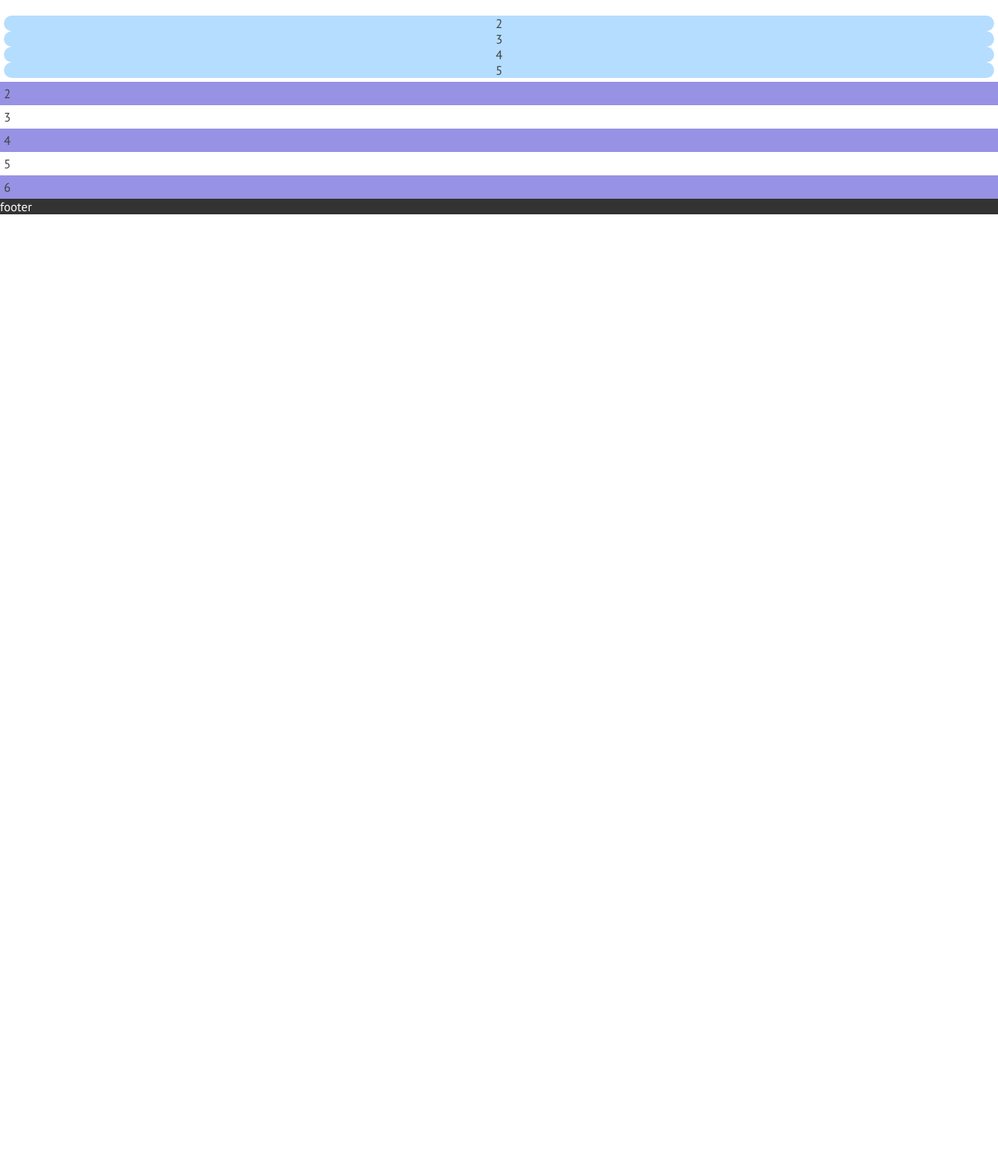
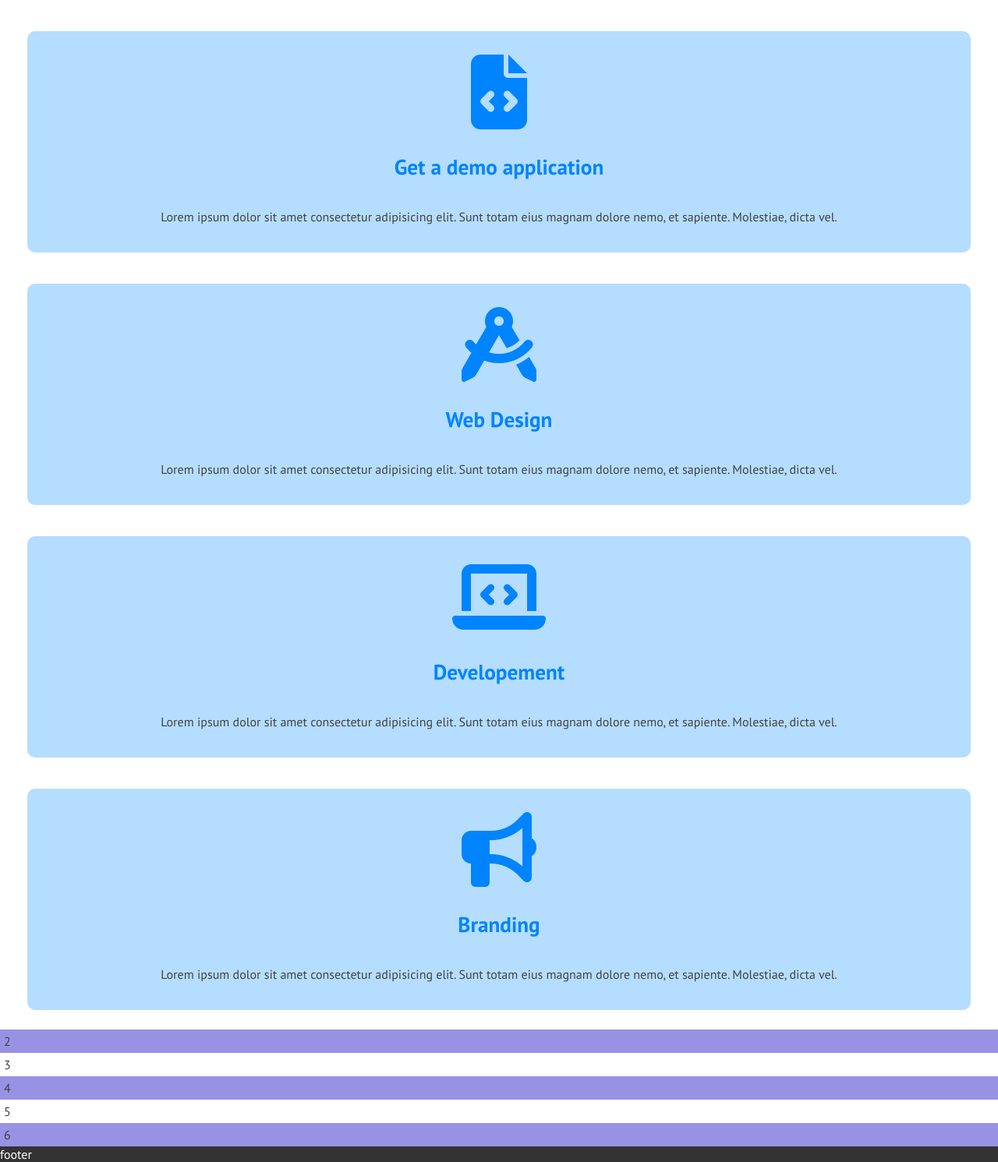
Before and after one commit to leonardomastrangelo/htmlcss-responsive-layout, a plain HTML site: page index.html in a window 1280 px wide. Shown: the part 1671-3162 px from the top of the page at 78% size. Before the commit the page ends 1946 px from the top, so only its background shows below. Drawn offline with Linux system fonts and the light colour scheme.

Commit message:
completed section #intro

```diff
--- a/css/style.css
+++ b/css/style.css
@@ -176,6 +176,11 @@ main
     position: relative;
     top: 30px;
 }
+.icon
+{
+    font-size: 6em;
+    color: var(--color-secondary-color);
+}
 
 /*
 FOOTER
--- a/index.html
+++ b/index.html
@@ -30,8 +30,11 @@
         </nav>
     </header>
     <main>
+
         <section id="intro">
             <div class="container">
+
+                <!-- colonna 1 -->
                 <div class="col px-30 py-20">
                     <div class="card bg-intro br-small px-30 py-30">
                         <div class="content">
@@ -52,24 +55,52 @@
                         </div>
                     </div>
                 </div>
-                <div class="col">
-                    <div class="card bg-intro br-small txt-center">
-                        2
+
+                <!-- colonna 2 -->
+                <div class="col px-30 py-20">
+                    <div class="card bg-intro br-small txt-center px-30 py-30">
+
+                        <i class="fa-solid fa-file-code icon"></i>
+
+                        <h3 class="txt-secondary py-30">Get a demo application</h3>
+
+                        <p class="line-h">Lorem ipsum dolor sit amet consectetur adipisicing elit. Sunt totam eius magnam dolore nemo, et sapiente. Molestiae, dicta vel.</p>
                     </div>
                 </div>
-                <div class="col">
-                    <div class="card bg-intro br-small txt-center">
-                        3
+
+                <!-- colonna 3 -->
+                <div class="col px-30 py-20">
+                    <div class="card bg-intro br-small txt-center px-30 py-30">
+
+                        <i class="fa-solid fa-compass-drafting icon"></i>
+
+                        <h3 class="txt-secondary py-30">Web Design</h3>
+
+                        <p class="line-h">Lorem ipsum dolor sit amet consectetur adipisicing elit. Sunt totam eius magnam dolore nemo, et sapiente. Molestiae, dicta vel.</p>
                     </div>
                 </div>
-                <div class="col">
-                    <div class="card bg-intro br-small txt-center">
-                        4
+
+                <!-- colonna 4 -->
+                <div class="col px-30 py-20">
+                    <div class="card bg-intro br-small txt-center px-30 py-30">
+
+                        <i class="fa-solid fa-laptop-code icon"></i>
+
+                        <h3 class="txt-secondary py-30">Developement</h3>
+
+                        <p class="line-h">Lorem ipsum dolor sit amet consectetur adipisicing elit. Sunt totam eius magnam dolore nemo, et sapiente. Molestiae, dicta vel.</p>
                     </div>
                 </div>
-                <div class="col">
-                    <div class="card bg-intro br-small txt-center">
-                        5
+
+                <!-- colonna 5 -->
+                <div class="col px-30 py-20">
+                    <div class="card bg-intro br-small txt-center px-30 py-30">
+
+                        <i class="fa-solid fa-bullhorn icon"></i>
+
+                        <h3 class="txt-secondary py-30">Branding</h3>
+
+                        <p class="line-h">Lorem ipsum dolor sit amet consectetur adipisicing elit. Sunt totam eius magnam dolore nemo, et sapiente. Molestiae, dicta vel.</p>
                     </div>
                 </div>
             </div>
```
